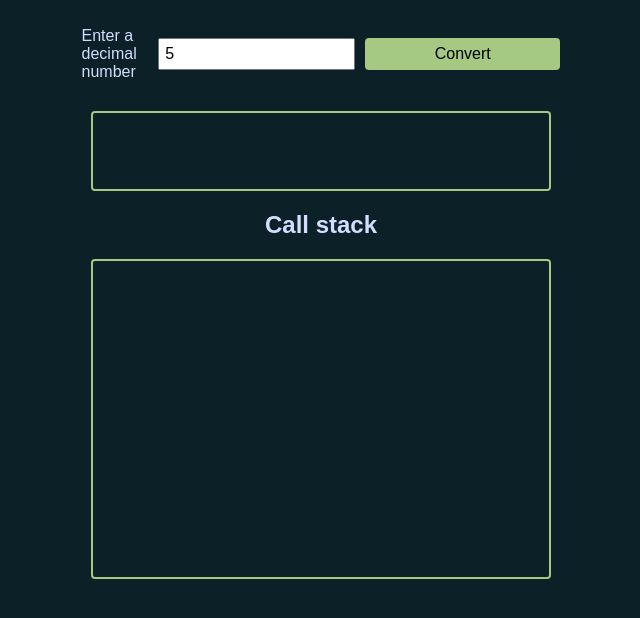
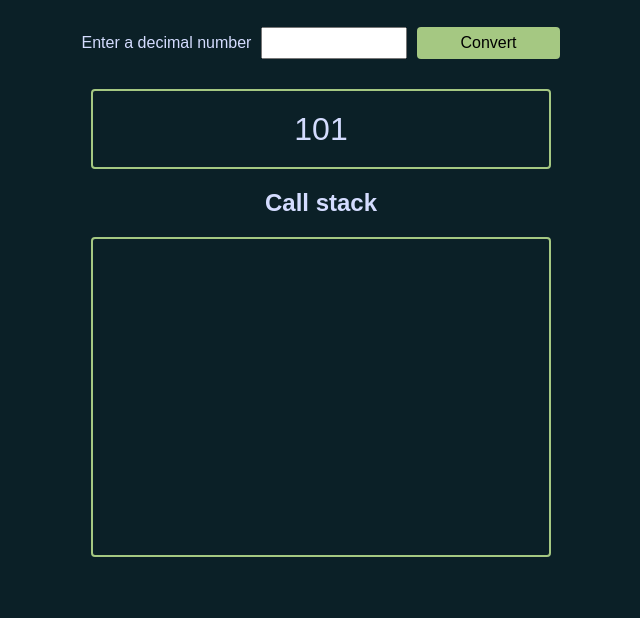
Before and after one commit to ls-95/decimal-to-binary-converter-javascript, a plain HTML site: page index.html in a window 1280 px wide. Both pictures are taken after typing "5" into the empty fields and a click on the button "Convert". Shown: the part 62-680 px from the top of the page, without its empty margins (319-959 px from the left). Drawn offline with Linux system fonts and the light colour scheme.

Commit message:
add binary conversion

```diff
--- a/script.js
+++ b/script.js
@@ -0,0 +1,39 @@
+const numberInput = document.getElementById("number-input");
+const convertBtn = document.getElementById("convert-btn");
+const result = document.getElementById("result");
+
+const decimalToBinary = (input) => {
+  let binary = "";
+
+  if (input === 0) {
+    binary = "0";
+  }
+
+  while (input > 0) {
+    binary = (input % 2) + binary;
+    input = Math.floor(input / 2);
+  }
+
+  result.innerText = binary;
+  console.log(result.innerHTML);
+};
+
+const checkUserInput = () => {
+  if (
+    !numberInput.value ||
+    isNaN(parseInt(numberInput.value)) ||
+    parseInt(numberInput.value) < 0
+  ) {
+    alert("Please provide a decimal number greater than or equal to 0");
+    return;
+  }
+  decimalToBinary(parseInt(numberInput.value));
+  numberInput.value = "";
+};
+
+convertBtn.addEventListener("click", checkUserInput);
+numberInput.addEventListener("keydown", (e) => {
+  if (e.key === "Enter") {
+    checkUserInput();
+  }
+});
--- a/styles.css
+++ b/styles.css
@@ -41,6 +41,10 @@ h2 {
   align-items: center;
   margin: 10px auto;
   width: clamp(320px, 50vw, 460px);
+}
+
+.input-container label {
+  white-space: nowrap;
 }
 
 .convert-btn {
```
